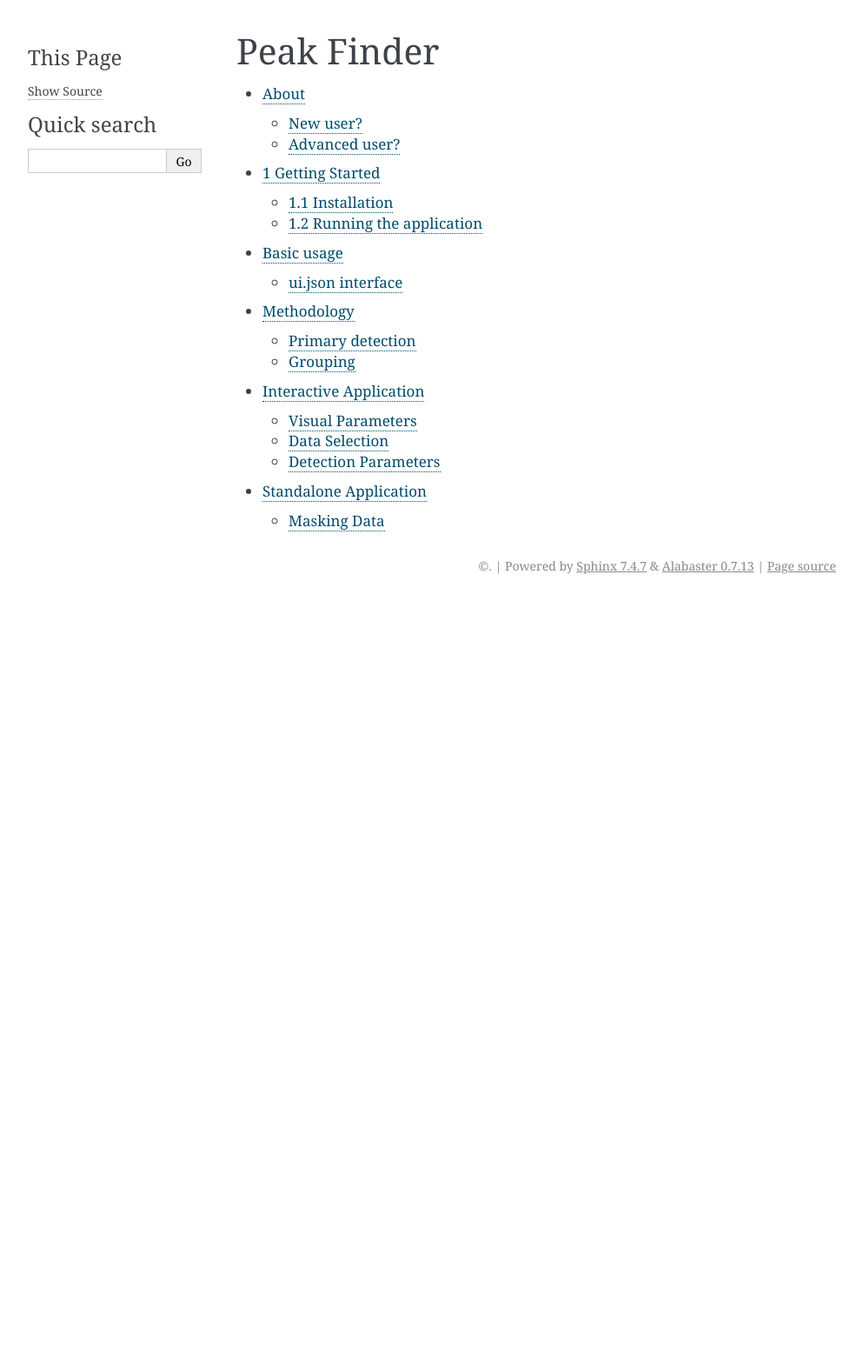
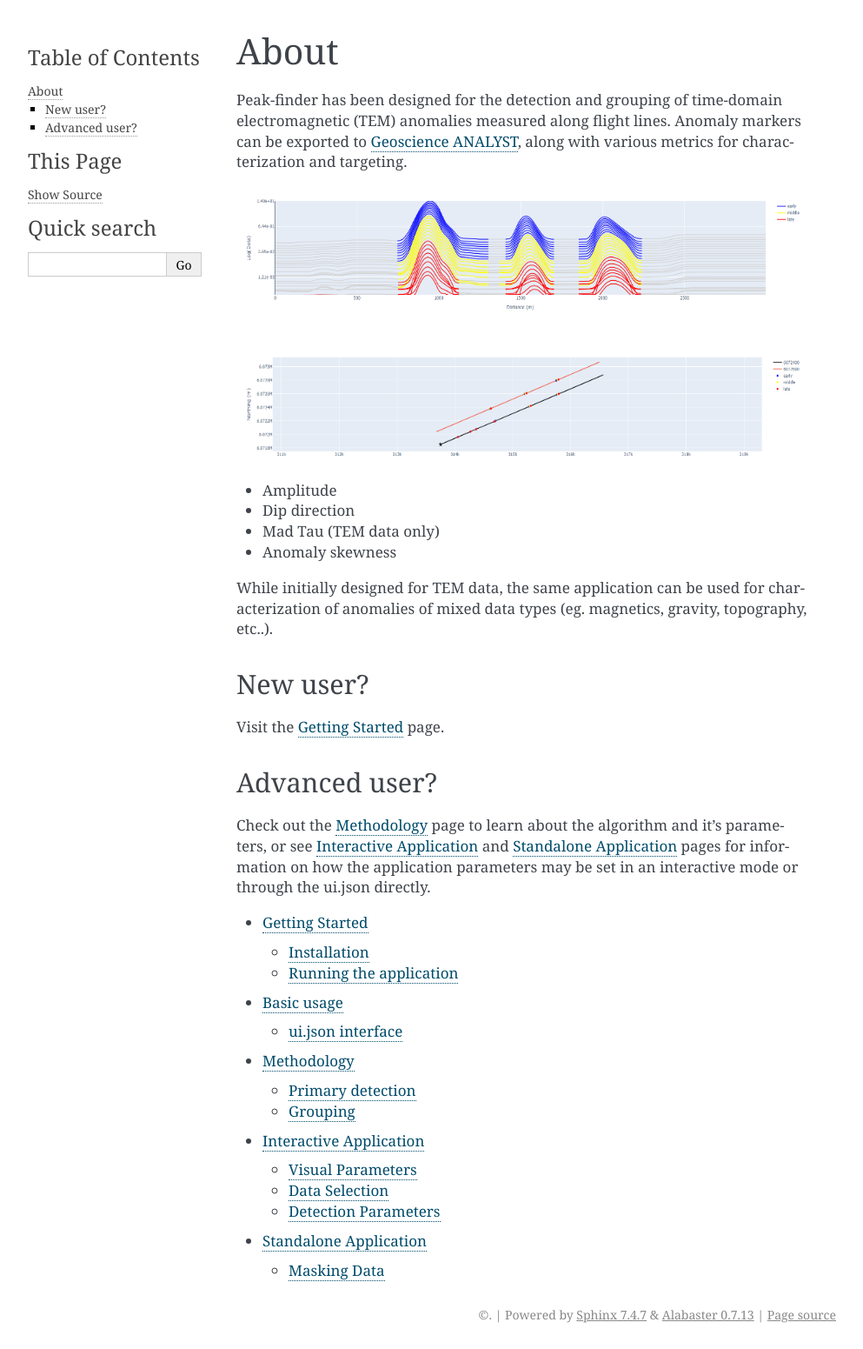
Before and after one commit to MiraGeoscience/peak-finder-app, a Sphinx documentation site: the page built from docs/source/index.rst, in a window 1280 px wide. Shown: the whole page at 87% size, without its empty margins (148-1141 px from the left). Built offline with Sphinx 7.4.7, drawn with Linux system fonts in a browser that asks for light colours; before the commit the page ends 900 px from its top, so only the background shows below that.

Commit message:
Move intro to index.

```diff
--- a/docs/source/getting_started.rst
+++ b/docs/source/getting_started.rst
@@ -4,11 +4,6 @@
 ===============
 
 Whether you are developer or an end-user, this page will help you get started with the **peak-finder**.
-
-.. contents::
-
-.. sectnum::
-    :depth: 2
 
 Installation
 ------------
--- a/docs/source/index.rst
+++ b/docs/source/index.rst
@@ -1,15 +1,40 @@
-.. peak-finder documentation master file, created by
-   sphinx-quickstart on Thu Dec  7 15:01:27 2023.
-   You can adapt this file completely to your liking, but it should at least
-   contain the root `toctree` directive.
+About
+=====
 
-Peak Finder
-===========
+Peak-finder has been designed for the detection and grouping of time-domain
+electromagnetic (TEM) anomalies measured along flight lines. Anomaly markers
+can be exported to `Geoscience ANALYST <https://www.mirageoscience.com/mining-industry-software/geoscience-analyst/>`_,
+along with various metrics for characterization and targeting.
+
+.. figure:: /images/interactive/visualizations.png
+    :scale: 40%
+
+
+* Amplitude
+* Dip direction
+* Mad Tau (TEM data only)
+* Anomaly skewness
+
+While initially designed for TEM data, the same application can be used for
+characterization of anomalies of mixed data types (eg. magnetics, gravity,
+topography, etc..).
+
+New user?
+---------
+
+Visit the :ref:`getting_started` page.
+
+Advanced user?
+--------------
+
+Check out the :ref:`methodology` page to learn about the algorithm and it's
+parameters, or see :ref:`interactive_application` and :ref:`standalone_application`
+pages for information on how the application parameters may be set in an
+interactive mode or through the ui.json directly.
 
 .. toctree::
    :maxdepth: 2
 
-   introduction
    getting_started
    usage
    methodology
```
Also changed, not shown: docs/source/introduction.rst (deleted, +0 -35 lines).
